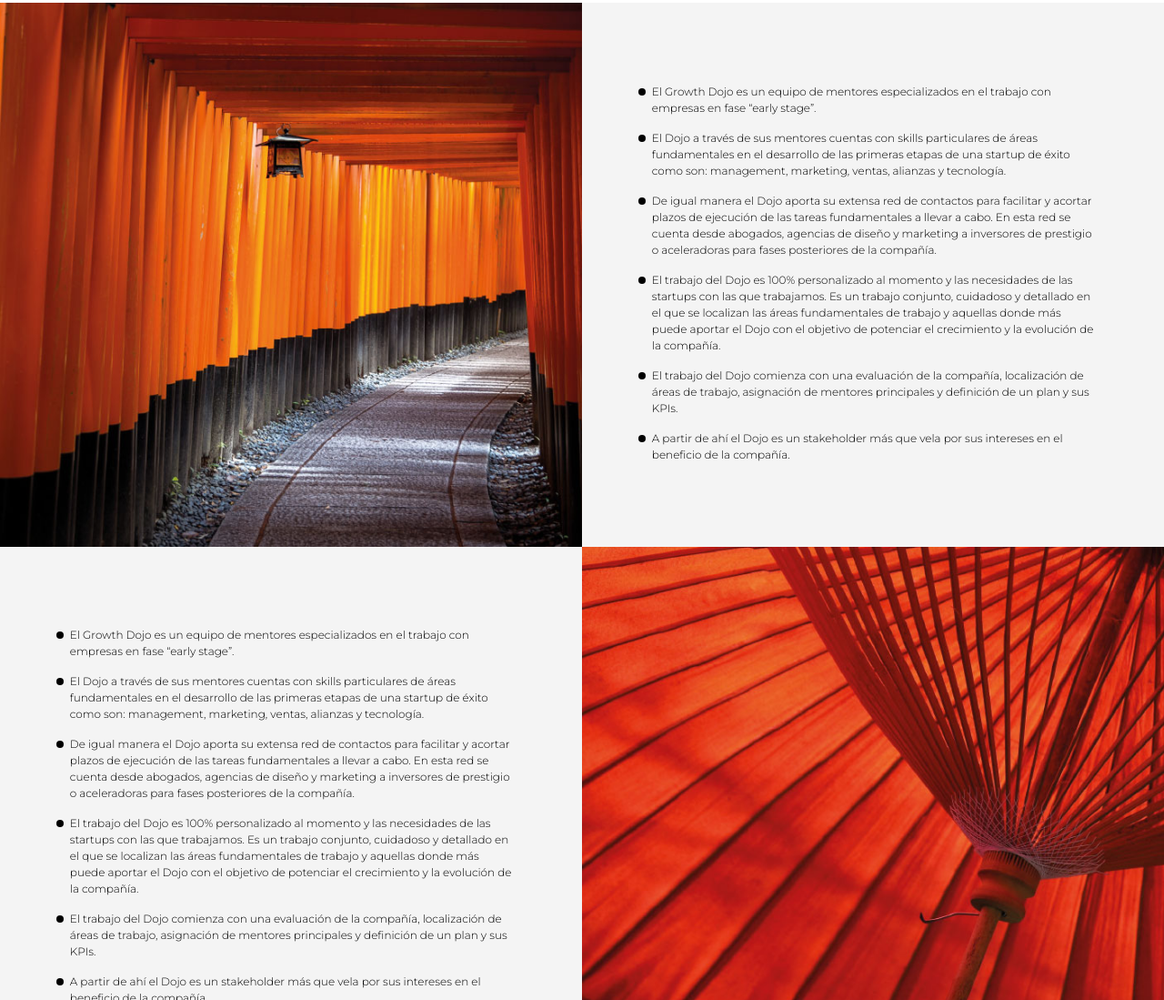
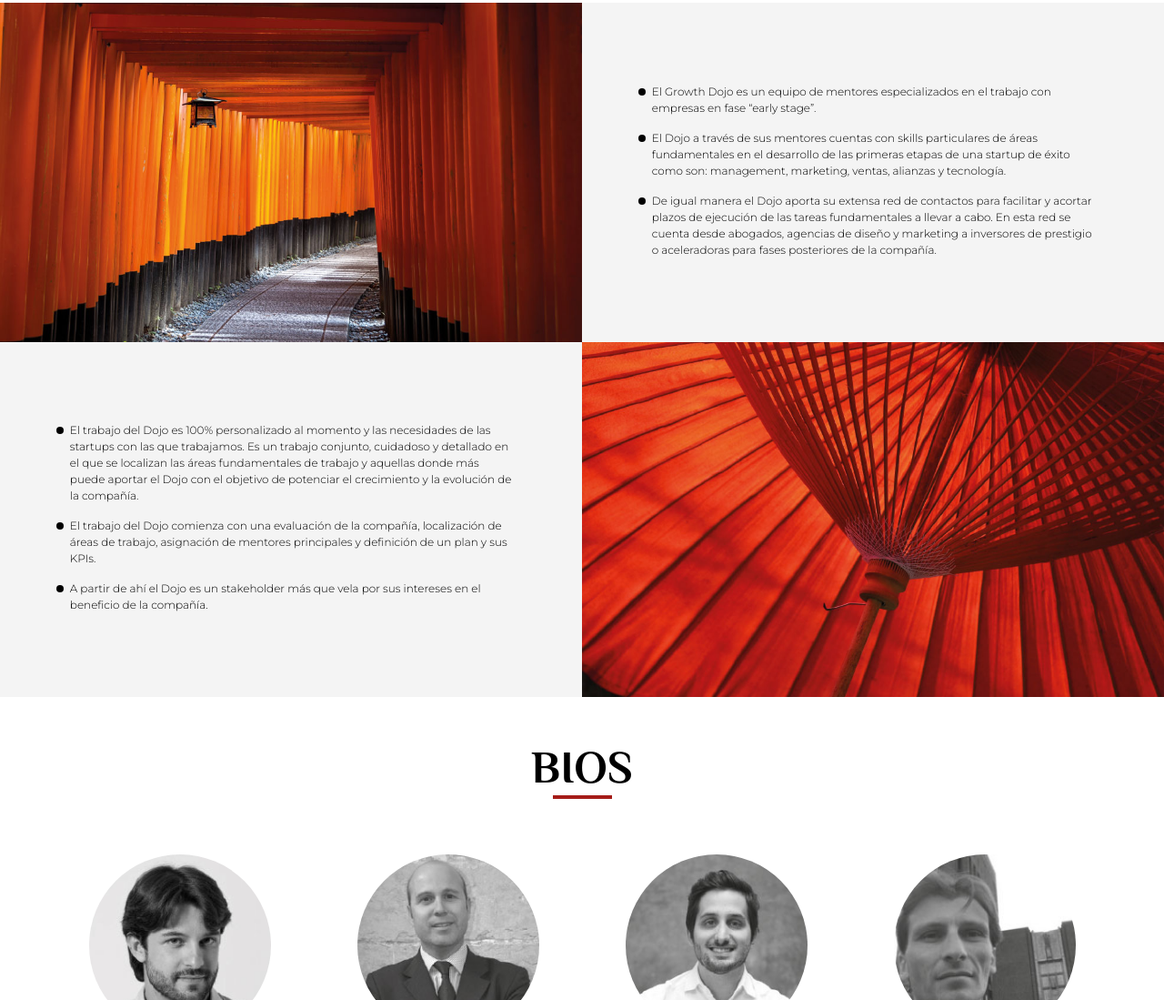
Before and after one commit to gedeondt/growthdojo, a plain HTML site: page index.html in a window 1280 px wide. Shown: the part 1253-2352 px from the top of the page at 91% size. Drawn offline with Linux system fonts and the light colour scheme.

Commit message:
Update index.html

```diff
--- a/index.html
+++ b/index.html
@@ -37,9 +37,7 @@
                 <li>El Dojo a través de sus mentores cuentas con skills particulares de áreas fundamentales en el desarrollo de las primeras etapas de una startup de éxito como son: management, marketing, ventas, alianzas y tecnología.
                 </li>
                 <li>De igual manera el Dojo aporta su extensa red de contactos para facilitar y acortar plazos de ejecución de las tareas fundamentales a llevar a cabo. En esta red se cuenta desde abogados, agencias de diseño y marketing a inversores de prestigio o aceleradoras para fases posteriores de la compañía.</li>
-                <li>El trabajo del Dojo es 100% personalizado al momento y las necesidades de las startups con las que trabajamos. Es un trabajo conjunto, cuidadoso y detallado en el que se localizan las áreas fundamentales de trabajo y aquellas donde más puede aportar el Dojo con el objetivo de potenciar el crecimiento y la evolución de la compañía.</li>
-                <li>El trabajo del Dojo comienza con una evaluación de la compañía, localización de áreas de trabajo, asignación de mentores principales y definición de un plan y sus KPIs.</li>
-                <li>A partir de ahí el Dojo es un stakeholder más que vela por sus intereses en el beneficio de la compañía.</li>
+
             </ul>
         </div>
     </section>
@@ -48,11 +46,7 @@
 
         <div class="bloque2_gris orden4">
             <ul>
-                <li>El Growth Dojo es un equipo de mentores especializados en el trabajo con empresas en fase “early stage”.
-                </li>
-                <li>El Dojo a través de sus mentores cuentas con skills particulares de áreas fundamentales en el desarrollo de las primeras etapas de una startup de éxito como son: management, marketing, ventas, alianzas y tecnología.
-                </li>
-                <li>De igual manera el Dojo aporta su extensa red de contactos para facilitar y acortar plazos de ejecución de las tareas fundamentales a llevar a cabo. En esta red se cuenta desde abogados, agencias de diseño y marketing a inversores de prestigio o aceleradoras para fases posteriores de la compañía.</li>
+
                 <li>El trabajo del Dojo es 100% personalizado al momento y las necesidades de las startups con las que trabajamos. Es un trabajo conjunto, cuidadoso y detallado en el que se localizan las áreas fundamentales de trabajo y aquellas donde más puede aportar el Dojo con el objetivo de potenciar el crecimiento y la evolución de la compañía.</li>
                 <li>El trabajo del Dojo comienza con una evaluación de la compañía, localización de áreas de trabajo, asignación de mentores principales y definición de un plan y sus KPIs.</li>
                 <li>A partir de ahí el Dojo es un stakeholder más que vela por sus intereses en el beneficio de la compañía.</li>
```
